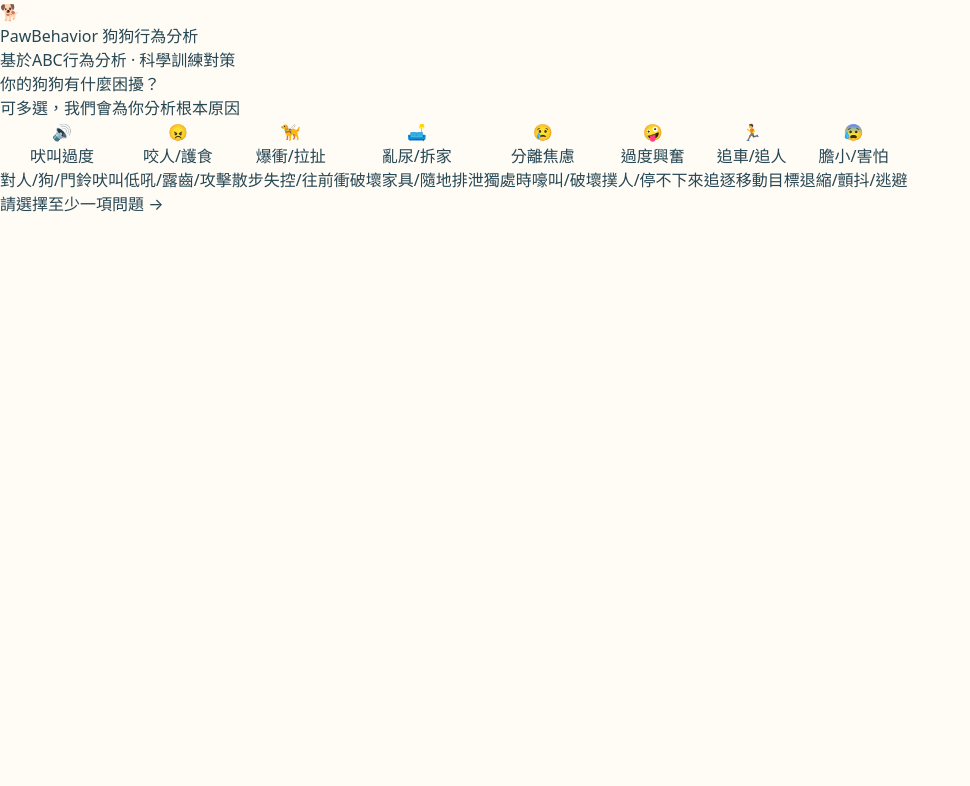
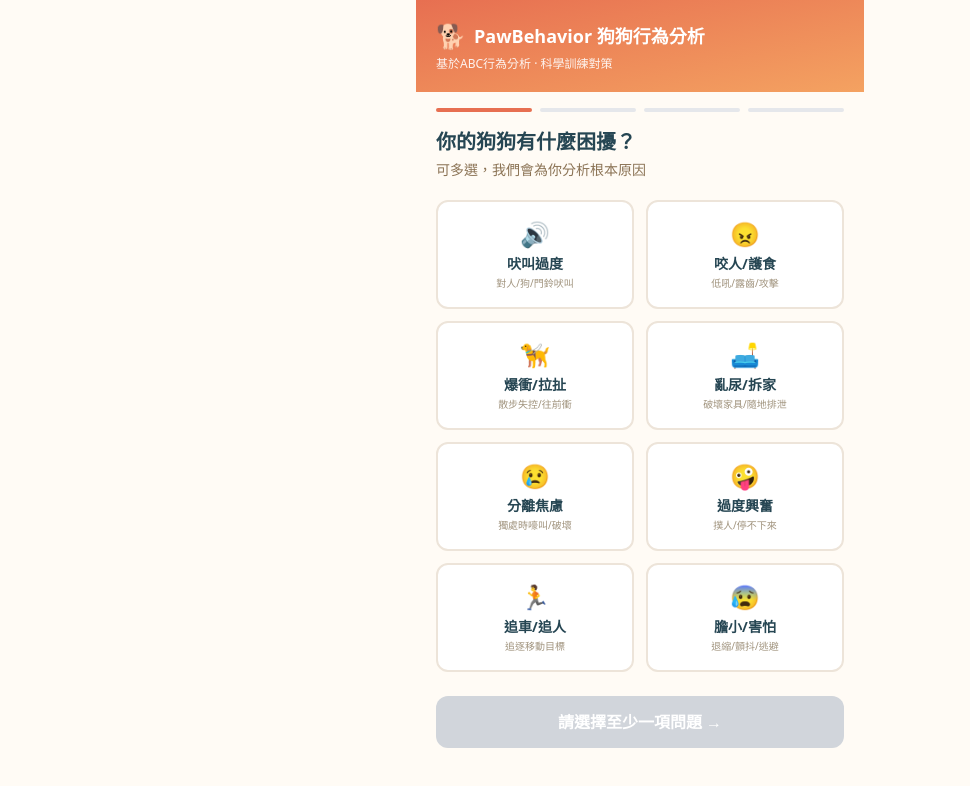
Before and after one commit to chouandony/dog-behavior-analyzer, a Next.js app: page / in a window 1280 px wide. Shown: the top 786 px of the page, without its empty margins (0-970 px from the left). Built offline with nearby package versions, Linux system fonts and the light colour scheme.

Commit message:
Refactor Tailwind config for updated content paths

```diff
--- a/tailwind.config.ts
+++ b/tailwind.config.ts
@@ -2,9 +2,8 @@
 
 const config: Config = {
   content: [
-    './src/pages/**/*.{js,ts,jsx,tsx,mdx}',
-    './src/components/**/*.{js,ts,jsx,tsx,mdx}',
-    './src/app/**/*.{js,ts,jsx,tsx,mdx}',
+    './app/**/*.{js,ts,jsx,tsx,mdx}',
+    './components/**/*.{js,ts,jsx,tsx,mdx}',
   ],
   theme: {
     extend: {
@@ -22,9 +21,6 @@
           border: '#EDE4D9',
         }
       },
-      fontFamily: {
-        sans: ['system-ui', '-apple-system', 'BlinkMacSystemFont', 'sans-serif'],
-      }
     },
   },
   plugins: [],
```
